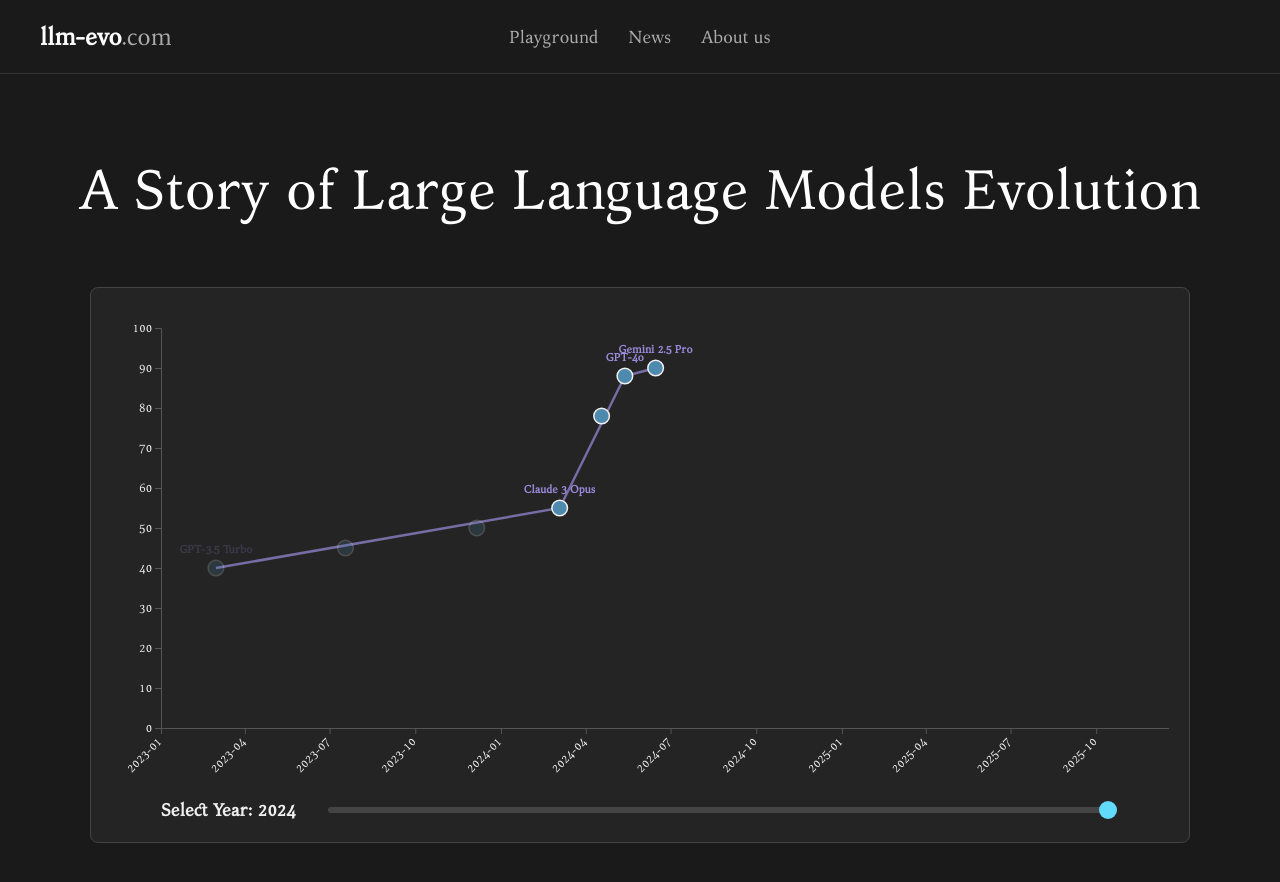
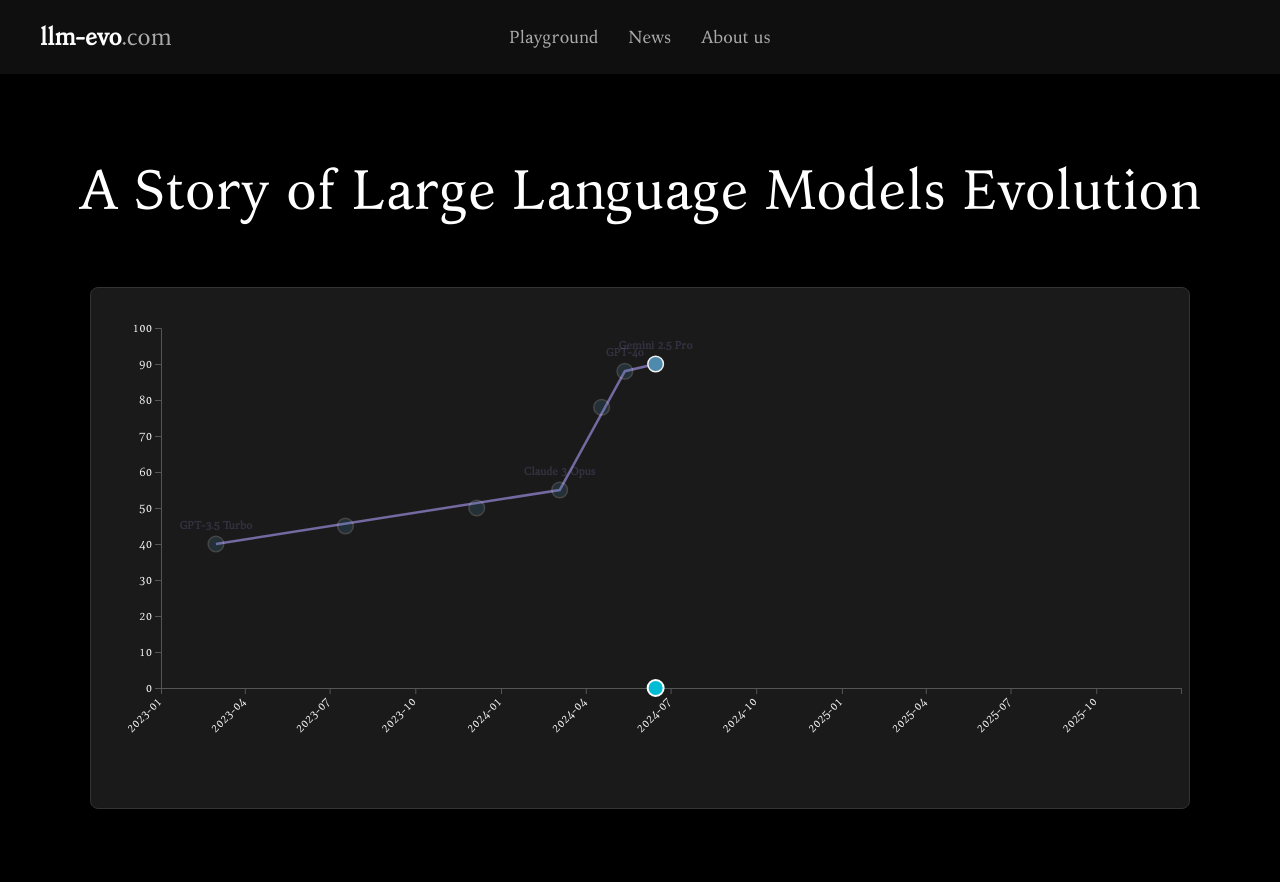
Before and after one commit to TamNgne/a-story-of-LLMs-evolution, a React (Vite) app in the folder client/: page / in a window 1280 px wide. Shown: the top 882 px of the page. Built offline with nearby package versions, Linux system fonts and the light colour scheme.

Commit message:
done fontend timeline chart, about us page

```diff
--- a/client/src/App.jsx
+++ b/client/src/App.jsx
@@ -3,6 +3,7 @@
 import { Routes, Route } from 'react-router-dom';
 import Header from './components/Header/Header';
 import HomePage from './pages/HomePage/HomePage';
+import AboutPage from './pages/AboutPage/AboutPage';
 
 function App() {
   return (
@@ -10,7 +11,7 @@
       <Header />
       <Routes>
         <Route path="/" element={<HomePage />} />
-        {/* Add more routes here as needed */}
+        <Route path="/about" element={<AboutPage />} />
       </Routes>
     </>
   );
--- a/client/src/components/Header/Header.module.css
+++ b/client/src/components/Header/Header.module.css
@@ -5,8 +5,8 @@
   align-items: center;
   padding: 20px 40px;
   width: 100%;
-  background-color: #1a1a1a; /* Same as body or slightly different */
-  border-bottom: 1px solid #333; /* Subtle separator */
+  background-color: #0f0f0f; /* Same as body or slightly different */
+  border-bottom: 1px solid #101010; /* Subtle separator */
   position: relative;
 }
 
--- a/client/src/components/VisualizationChart/VisualizationChart.jsx
+++ b/client/src/components/VisualizationChart/VisualizationChart.jsx
@@ -1,5 +1,5 @@
 // /client/src/components/VisualizationChart/VisualizationChart.jsx
-import React, { useState, useEffect, useRef } from 'react';
+import React, { useEffect, useRef, useState } from 'react';
 import * as d3 from 'd3';
 import styles from './VisualizationChart.module.css';
 
@@ -29,13 +29,6 @@
   const [data, setData] = useState([]);
   const [trendLineData, setTrendLineData] = useState([]);
 
-  // Get min/max years for slider
-  const allDates = MOCK_DATA.map(d => new Date(d.releaseDate));
-  const minYear = d3.min(allDates, d => d.getFullYear());
-  const maxYear = d3.max(allDates, d => d.getFullYear());
-
-  const [selectedYear, setSelectedYear] = useState(maxYear);
-
   useEffect(() => {
     // --- BACKEND_HOOKUP_POINT ---
     // In a real app, you would fetch data here and call setData() and setTrendLineData()
@@ -62,7 +55,7 @@
       d3.select('body').selectAll('.llm-tooltip').remove();
 
       // Setup dimensions
-      const margin = { top: 20, right: 30, bottom: 80, left: 50 }; // Increased bottom margin for slider
+      const margin = { top: 20, right: 30, bottom: 120, left: 50 };
       const width = 1100 - margin.left - margin.right;
       const height = 500 - margin.top - margin.bottom;
 
@@ -142,7 +135,7 @@
         .attr('cx', d => x(d.releaseDate))
         .attr('cy', d => y(d.performanceScore))
         .attr('r', 7.8) // 30% larger: 6 * 1.3 = 7.8
-        .attr('opacity', d => (d.year === selectedYear ? 1.0 : 0.2)) // Highlighting logic
+        .attr('opacity', 0.2) // will be updated by scrubber highlight
         .on('mouseover', function(event, d) {
           // Get SVG position relative to page
           const svgRect = d3Container.current.getBoundingClientRect();
@@ -195,64 +188,55 @@
         .attr('y', d => y(d.performanceScore) - 15) // Position above the dot
         .attr('text-anchor', 'middle')
         .text(d => d.modelName)
-        .attr('opacity', d => (d.year === selectedYear ? 1.0 : 0.2)); // Match dot opacity
+        .attr('opacity', 0.2);
 
       labels.exit().remove();
+
+      // --- Draggable scrubber (time handle) ---
+      const maxDateVal = d3.max(data, d => d.releaseDate);
+      const startingX = x(maxDateVal);
+      const timeWindow = 30 * 24 * 60 * 60 * 1000; // 30 days
+
+      const scrubber = svg.append('g')
+        .attr('class', styles.scrubber)
+        .attr('transform', `translate(${startingX}, 0)`)
+        .style('cursor', 'ew-resize');
+
+      // Circle handle on x-axis baseline
+      scrubber.append('circle')
+        .attr('class', styles.scrubberHandle)
+        .attr('cy', height)
+        .attr('r', 8);
+
+      const updateHighlight = (currentDate) => {
+        dots.attr('opacity', d => (Math.abs(d.releaseDate - currentDate) < timeWindow ? 1.0 : 0.2));
+        svg.selectAll('.modelLabel')
+          .attr('opacity', d => (Math.abs(d.releaseDate - currentDate) < timeWindow ? 1.0 : 0.2));
+      };
+
+      const dragged = (event) => {
+        const constrainedX = Math.max(0, Math.min(width, event.x));
+        const currentDate = x.invert(constrainedX);
+        scrubber.attr('transform', `translate(${constrainedX}, 0)`);
+        updateHighlight(currentDate);
+      };
+
+      scrubber.call(d3.drag().on('drag', dragged));
+
+      // Initial highlight at starting position
+      updateHighlight(maxDateVal);
 
       // Cleanup function
       return () => {
         d3.select('body').selectAll('.llm-tooltip').remove();
       };
     }
-  }, [data, trendLineData, selectedYear]); // Redraw on data or year change
-
-  // Update function for highlighting
-  useEffect(() => {
-    if (d3Container.current && data.length > 0) {
-      const svg = d3.select(d3Container.current).select('g');
-      if (svg.empty()) return;
-
-      // Helper function to check if a model is on the trend line
-      const isOnTrendLine = (model) => {
-        return trendLineData.some(trendPoint => {
-          const dateMatch = Math.abs(trendPoint.releaseDate.getTime() - model.releaseDate.getTime()) < 86400000;
-          const scoreMatch = Math.abs(trendPoint.performanceScore - model.performanceScore) < 1;
-          return dateMatch && scoreMatch;
-        });
-      };
-
-      const modelsOnTrendLine = data.filter(isOnTrendLine);
-
-      svg.selectAll('.modelDot')
-        .data(data)
-        .transition()
-        .duration(300)
-        .attr('opacity', d => (d.year === selectedYear ? 1.0 : 0.2));
-
-      // Update label opacity to match dots
-      svg.selectAll('.modelLabel')
-        .data(modelsOnTrendLine)
-        .transition()
-        .duration(300)
-        .attr('opacity', d => (d.year === selectedYear ? 1.0 : 0.2));
-    }
-  }, [selectedYear, data, trendLineData]);
+  }, [data, trendLineData]);
 
   return (
     <div className={styles.chartContainer}>
       <div className={styles.chartWrapper}>
         <svg ref={d3Container} className={styles.d3Svg}></svg>
-        <div className={styles.sliderContainer}>
-          <label className={styles.sliderLabel}>Select Year: {selectedYear}</label>
-          <input
-            type="range"
-            min={minYear}
-            max={maxYear}
-            value={selectedYear}
-            onChange={(e) => setSelectedYear(Number(e.target.value))}
-            className={styles.yearSlider}
-          />
-        </div>
       </div>
     </div>
   );
--- a/client/src/components/VisualizationChart/VisualizationChart.module.css
+++ b/client/src/components/VisualizationChart/VisualizationChart.module.css
@@ -13,15 +13,16 @@
   display: flex;
   flex-direction: column;
   align-items: center;
-  background-color: #242424;
+  background-color: #1a1a1a; /* Match landing page */
   border-radius: 8px;
-  border: 1px solid #444;
+  border: 1px solid #333;
   padding: 20px;
 }
 
 .d3Svg {
   width: 100%;
   height: auto;
+  overflow: visible; /* Ensure rotated tick labels aren't clipped */
 }
 
 .axis path,
@@ -63,63 +64,17 @@
   pointer-events: none;
 }
 
-.sliderContainer {
-  display: flex;
-  align-items: center;
-  gap: 15px;
-  margin-top: 10px;
-  width: 100%;
-  padding: 0 50px;
-  color: #f0f0f0;
-  font-family: 'Kelvinch', sans-serif;
-  box-sizing: border-box;
+/* Scrubber styles */
+.scrubberLine {
+  stroke: #00bcd4;
+  stroke-width: 1px;
+  stroke-dasharray: 3 3;
 }
 
-.yearSlider {
-  flex: 1;
-  max-width: 1000px;
-  cursor: pointer;
-  -webkit-appearance: none;
-  appearance: none;
-  height: 6px;
-  background: #444;
-  border-radius: 3px;
-  outline: none;
-}
-
-.yearSlider::-webkit-slider-thumb {
-  -webkit-appearance: none;
-  appearance: none;
-  width: 18px;
-  height: 18px;
-  background: #61dafb;
-  border-radius: 50%;
-  cursor: pointer;
-  transition: background 0.3s ease;
-}
-
-.yearSlider::-webkit-slider-thumb:hover {
-  background: #4fa8c5;
-}
-
-.yearSlider::-moz-range-thumb {
-  width: 18px;
-  height: 18px;
-  background: #61dafb;
-  border-radius: 50%;
-  cursor: pointer;
-  border: none;
-  transition: background 0.3s ease;
-}
-
-.yearSlider::-moz-range-thumb:hover {
-  background: #4fa8c5;
-}
-
-.sliderLabel {
-  font-weight: bold;
-  min-width: 150px;
-  font-size: 1.1rem;
+.scrubberHandle {
+  fill: #00bcd4;
+  stroke: #ffffff;
+  stroke-width: 2px;
 }
 
 .tooltip {
--- a/client/src/index.css
+++ b/client/src/index.css
@@ -15,8 +15,8 @@
   margin: 0;
   padding: 0;
   font-family: 'Kelvinch', -apple-system, BlinkMacSystemFont, 'Segoe UI', Roboto, Oxygen, Ubuntu, Cantarell, 'Open Sans', 'Helvetica Neue', sans-serif;
-  background-color: #1a1a1a; /* Dark background */
-  color: #f0f0f0; /* Light text */
+  background-color: #000000; /* Dark background */
+  color: #c9c9c9; /* Light text */
   -webkit-font-smoothing: antialiased;
   -moz-osx-font-smoothing: grayscale;
 }
--- /dev/null
+++ b/client/src/pages/AboutPage/AboutPage.jsx
@@ -0,0 +1,31 @@
+// /client/src/pages/AboutPage/AboutPage.jsx
+import React from 'react';
+import styles from './AboutPage.module.css';
+
+const TEAM = [
+  { id: 't1', name: 'Nguyễn Thị Thanh Tâm', role: 'Data Engineer' },
+  { id: 't2', name: 'Nguyễn Xuân Trâm Anh', role: 'Data Engineer' },
+  { id: 't3', name: 'Cao Bảo Khương', role: 'Front-end Dev' },
+  { id: 't4', name: 'Võ Nguyễn Thanh Thảo', role: 'Back-end Dev' },
+];
+
+const AboutPage = () => {
+  return (
+    <div className={styles.aboutContainer}>
+      <h2 className={styles.title}>Our Team</h2>
+      <div className={styles.teamGrid}>
+        {TEAM.map((member) => (
+          <div key={member.id} className={styles.card}>
+            <div className={styles.avatar}>
+              {/* Placeholder for avatar image; replace with <img src="/path/to/avatar.jpg" alt={member.name} /> */}
+            </div>
+            <div className={styles.name}>{member.name}</div>
+            <div className={styles.role}>{member.role}</div>
+          </div>
+        ))}
+      </div>
+    </div>
+  );
+};
+
+export default AboutPage;
--- /dev/null
+++ b/client/src/pages/AboutPage/AboutPage.module.css
@@ -0,0 +1,72 @@
+/* /client/src/pages/AboutPage/AboutPage.module.css */
+.aboutContainer {
+  width: 100%;
+  max-width: 1200px;
+  margin: 0 auto;
+  padding: 40px 20px;
+}
+
+.title {
+  font-family: 'Kelvinch', sans-serif;
+  font-size: 2.2rem;
+  color: #f0f0f0;
+  text-align: center;
+  margin-bottom: 30px;
+}
+
+.teamGrid {
+  display: grid;
+  grid-template-columns: repeat(4, 1fr);
+  gap: 40px;
+  justify-items: center;
+}
+
+.card {
+  display: flex;
+  flex-direction: column;
+  align-items: center;
+  gap: 12px;
+}
+
+.avatar {
+  width: 160px;
+  height: 160px;
+  border-radius: 50%;
+  background: #333;
+  border: 2px solid #444;
+  display: flex;
+  align-items: center;
+  justify-content: center;
+  overflow: hidden; /* ready for real image later */
+}
+
+.avatar img {
+  width: 100%;
+  height: 100%;
+  object-fit: cover;
+  display: block;
+}
+
+.name {
+  color: #f0f0f0;
+  font-size: 1rem;
+  text-align: center;
+}
+
+.role {
+  color: #cfcfcf;
+  font-size: 0.95rem;
+  text-align: center;
+}
+
+@media (max-width: 1100px) {
+  .teamGrid {
+    grid-template-columns: repeat(2, 1fr);
+  }
+}
+
+@media (max-width: 640px) {
+  .teamGrid {
+    grid-template-columns: 1fr;
+  }
+}
```
